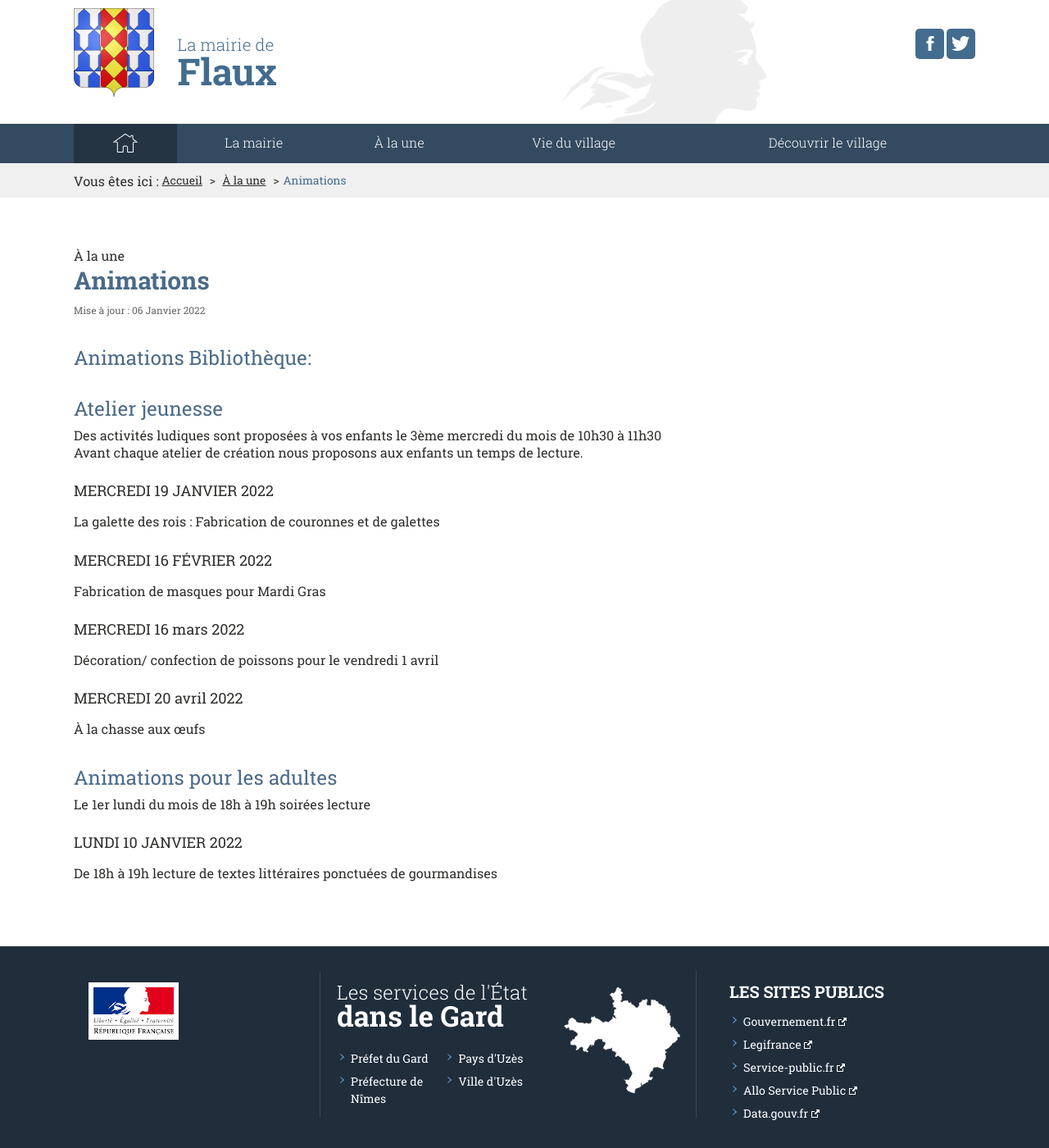
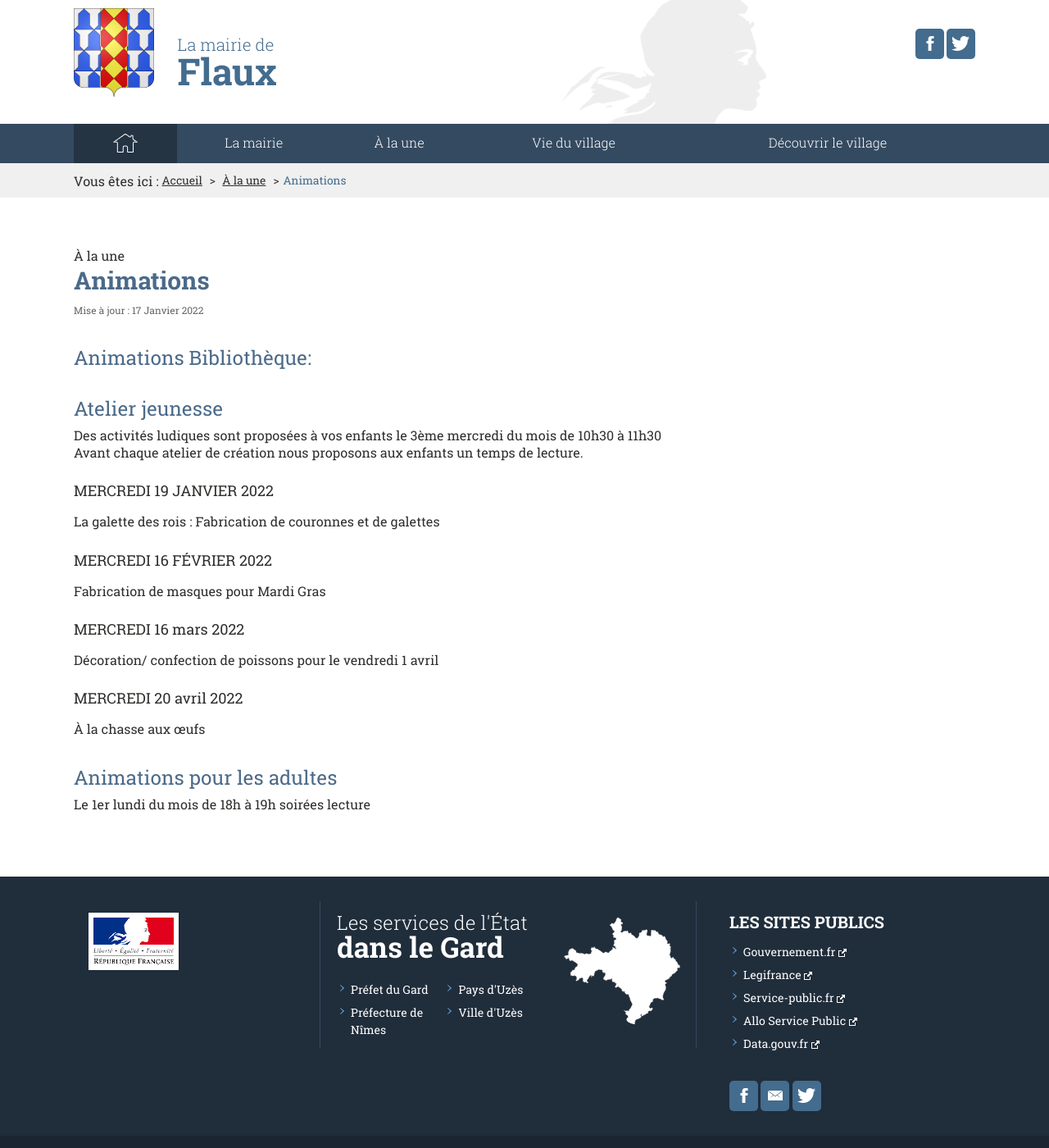
Before and after one commit to Flaux-Village/flaux-village.github.io, a Jekyll site: the page built from _actualites/animations.md, in a window 1280 px wide and 1400 px high. Shown: the whole window at 82% size. Built offline with Jekyll 4.4.1, drawn with Linux system fonts in a browser that asks for light colours.

Commit message:
Update animations.md

```diff
--- a/_actualites/animations.md
+++ b/_actualites/animations.md
@@ -6,8 +6,8 @@
 titre_page: Animations
 section: À la une
 addresse_section: /actualites.html
-date_texte: 06 Janvier 2022
-date: 2022-01-06
+date_texte: 17 Janvier 2022
+date: 2022-01-17
 introduction:
 
 
@@ -32,6 +32,3 @@
 
 # Animations pour les adultes<br>
 Le 1er lundi du mois de 18h à 19h soirées lecture<br>
-
-### LUNDI 10 JANVIER 2022<br>
-De 18h à 19h lecture de textes littéraires ponctuées de gourmandises
```
